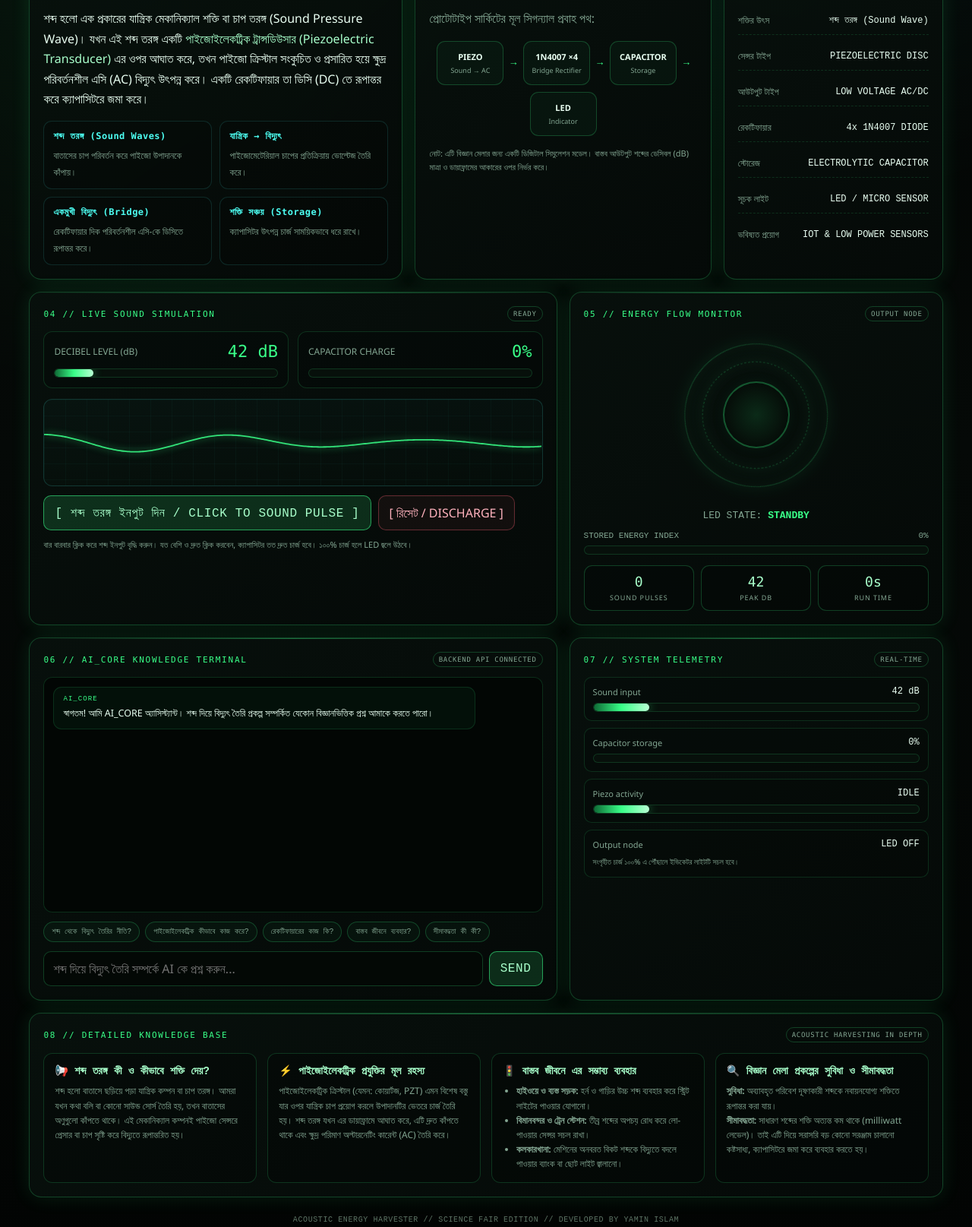
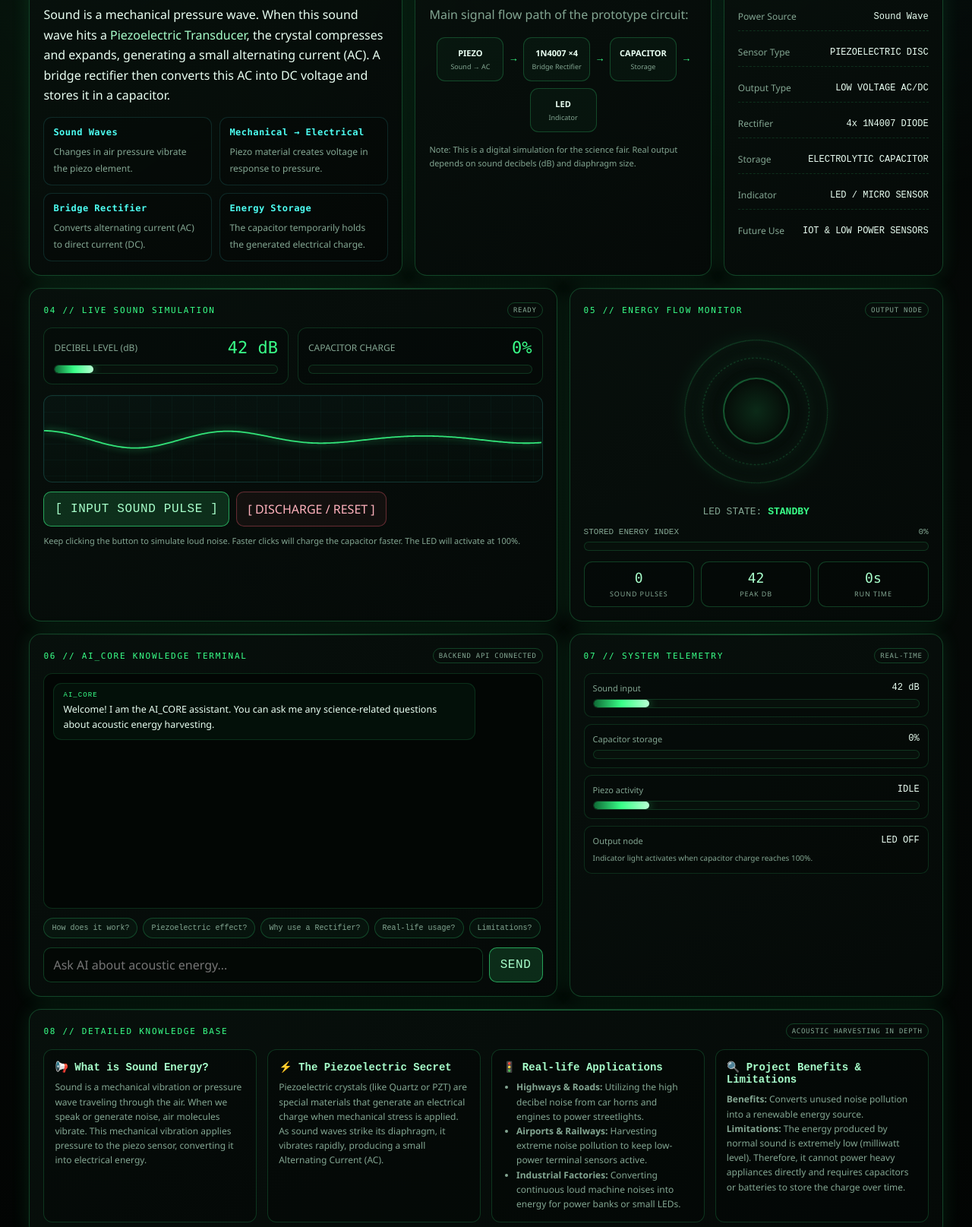
Before and after one commit to minminislam0-commits/sound-energy-harvester, a website: page public/index.html in a window 1280 px wide. Shown: the part 280-1895 px from the top of the page at 76% size. Drawn offline with Linux system fonts and the light colour scheme.

Commit message:
Update index.html

```diff
--- a/public/index.html
+++ b/public/index.html
@@ -152,7 +152,7 @@
     h1 {
       margin: 0;
       font-family: ui-monospace, SFMono-Regular, Menlo, Consolas, monospace;
-      font-size: clamp(22px, 3vw, 35px);
+      font-size: clamp(22px, 3vw, 30px);
       letter-spacing: .06em;
       text-transform: uppercase;
       text-shadow: 0 0 16px rgba(57,255,136,.3);
@@ -765,7 +765,7 @@
       .sim-top, .theory-grid { grid-template-columns: 1fr; }
       .monitor-grid { grid-template-columns: 1fr; }
       .system-status { width: 100%; justify-content: center; }
-      h1 { font-size: 21px; }
+      h1 { font-size: 19px; }
       .quick-nav { top: 6px; padding: 8px; }
     }
   </style>
@@ -776,7 +776,7 @@
     <header class="topbar">
       <div>
         <div class="eyebrow">SCIENCE FAIR // ACOUSTIC POWER SYSTEM</div>
-        <h1>শব্দ দিয়ে বিদ্যুৎ তৈরি (Acoustic Energy Harvester)</h1>
+        <h1>Acoustic Energy Harvester (শব্দ থেকে বিদ্যুৎ)</h1>
         <p class="subtitle">Developed by Yamin Islam | Class 9 Science | Jhalakathi Govt. High School</p>
       </div>
       <div class="system-status">
@@ -785,12 +785,12 @@
       </div>
     </header>
 
-    <!-- Sticky Navigation Bar for Smooth Sliding -->
+    <!-- Sticky Navigation Bar -->
     <nav class="quick-nav" aria-label="Quick Navigation">
-      <a href="#theory-section" class="nav-link">🔬 মেইন থিওরি (Theory)</a>
-      <a href="#simulator-section" class="nav-link">⚡ প্রোটোটাইপ সিমুলেটর</a>
-      <a href="#chat-section" class="nav-link">🤖 AI চ্যাটবট (AI Terminal)</a>
-      <a href="#info-section" class="nav-link">📚 শব্দ বিদ্যুৎ বিস্তারিত (Details)</a>
+      <a href="#theory-section" class="nav-link">🔬 Main Theory</a>
+      <a href="#simulator-section" class="nav-link">⚡ Prototype Simulator</a>
+      <a href="#chat-section" class="nav-link">🤖 AI Terminal</a>
+      <a href="#info-section" class="nav-link">📚 Detailed Info</a>
     </nav>
 
     <!-- Main Dashboard Grid -->
@@ -799,20 +799,20 @@
       <article class="panel theory" id="theory-section">
         <div class="panel-label"><span>01 // THEORY CORE</span><span class="tag">PIEZOELECTRIC EFFECT</span></div>
         <p>
-          শব্দ হলো এক প্রকারের যান্ত্রিক মেকানিক্যাল শক্তি বা চাপ তরঙ্গ (Sound Pressure Wave)। যখন এই শব্দ তরঙ্গ একটি <span class="highlight">পাইজোইলেকট্রিক ট্রান্সডিউসার (Piezoelectric Transducer)</span> এর ওপর আঘাত করে, তখন পাইজো ক্রিস্টাল সংকুচিত ও প্রসারিত হয়ে ক্ষুদ্র পরিবর্তনশীল এসি (AC) বিদ্যুৎ উৎপন্ন করে। একটি রেকটিফায়ার তা ডিসি (DC) তে রূপান্তর করে ক্যাপাসিটরে জমা করে।
+          Sound is a mechanical pressure wave. When this sound wave hits a <span class="highlight">Piezoelectric Transducer</span>, the crystal compresses and expands, generating a small alternating current (AC). A bridge rectifier then converts this AC into DC voltage and stores it in a capacitor.
         </p>
         <div class="theory-grid">
-          <div class="mini-card"><strong>শব্দ তরঙ্গ (Sound Waves)</strong><span>বাতাসের চাপ পরিবর্তন করে পাইজো উপাদানকে কাঁপায়।</span></div>
-          <div class="mini-card"><strong>যান্ত্রিক → বিদ্যুৎ</strong><span>পাইজোমেটেরিয়াল চাপের প্রতিক্রিয়ায় ভোল্টেজ তৈরি করে।</span></div>
-          <div class="mini-card"><strong>একমুখী বিদ্যুৎ (Bridge)</strong><span>রেকটিফায়ার দিক পরিবর্তনশীল এসি-কে ডিসিতে রূপান্তর করে।</span></div>
-          <div class="mini-card"><strong>শক্তি সঞ্চয় (Storage)</strong><span>ক্যাপাসিটর উৎপন্ন চার্জ সাময়িকভাবে ধরে রাখে।</span></div>
+          <div class="mini-card"><strong>Sound Waves</strong><span>Changes in air pressure vibrate the piezo element.</span></div>
+          <div class="mini-card"><strong>Mechanical → Electrical</strong><span>Piezo material creates voltage in response to pressure.</span></div>
+          <div class="mini-card"><strong>Bridge Rectifier</strong><span>Converts alternating current (AC) to direct current (DC).</span></div>
+          <div class="mini-card"><strong>Energy Storage</strong><span>The capacitor temporarily holds the generated electrical charge.</span></div>
         </div>
       </article>
 
       <!-- 02: Circuit Architecture -->
       <article class="panel architecture">
         <div class="panel-label"><span>02 // CIRCUIT ARCHITECTURE</span><span class="tag">PROTOTYPE FLOW</span></div>
-        <p class="muted">প্রোটোটাইপ সার্কিটের মূল সিগন্যাল প্রবাহ পথ:</p>
+        <p class="muted">Main signal flow path of the prototype circuit:</p>
         <div class="circuit" aria-label="Circuit block diagram">
           <div class="node"><b>PIEZO</b><small>Sound → AC</small></div>
           <span class="arrow">→</span>
@@ -822,20 +822,20 @@
           <span class="arrow">→</span>
           <div class="node"><b>LED</b><small>Indicator</small></div>
         </div>
-        <p class="muted" style="margin-bottom:0;font-size:11px;margin-top:14px;">নোট: এটি বিজ্ঞান মেলার জন্য একটি ডিজিটাল সিমুলেশন মডেল। বাস্তব আউটপুট শব্দের ডেসিবল (dB) মাত্রা ও ডায়াফ্রামের আকারের ওপর নির্ভর করে।</p>
+        <p class="muted" style="margin-bottom:0;font-size:11px;margin-top:14px;">Note: This is a digital simulation for the science fair. Real output depends on sound decibels (dB) and diaphragm size.</p>
       </article>
 
       <!-- 03: Quick Facts -->
       <article class="panel facts">
         <div class="panel-label"><span>03 // QUICK FACTS</span><span class="tag">LIVE MODEL</span></div>
         <div class="fact-list">
-          <div class="fact-row"><span>শক্তির উৎস</span><span>শব্দ তরঙ্গ (Sound Wave)</span></div>
-          <div class="fact-row"><span>সেন্সর টাইপ</span><span>PIEZOELECTRIC DISC</span></div>
-          <div class="fact-row"><span>আউটপুট টাইপ</span><span>LOW VOLTAGE AC/DC</span></div>
-          <div class="fact-row"><span>রেকটিফায়ার</span><span>4x 1N4007 DIODE</span></div>
-          <div class="fact-row"><span>স্টোরেজ</span><span>ELECTROLYTIC CAPACITOR</span></div>
-          <div class="fact-row"><span>সূচক লাইট</span><span>LED / MICRO SENSOR</span></div>
-          <div class="fact-row"><span>ভবিষ্যত প্রয়োগ</span><span>IOT & LOW POWER SENSORS</span></div>
+          <div class="fact-row"><span>Power Source</span><span>Sound Wave</span></div>
+          <div class="fact-row"><span>Sensor Type</span><span>PIEZOELECTRIC DISC</span></div>
+          <div class="fact-row"><span>Output Type</span><span>LOW VOLTAGE AC/DC</span></div>
+          <div class="fact-row"><span>Rectifier</span><span>4x 1N4007 DIODE</span></div>
+          <div class="fact-row"><span>Storage</span><span>ELECTROLYTIC CAPACITOR</span></div>
+          <div class="fact-row"><span>Indicator</span><span>LED / MICRO SENSOR</span></div>
+          <div class="fact-row"><span>Future Use</span><span>IOT & LOW POWER SENSORS</span></div>
         </div>
       </article>
 
@@ -859,10 +859,10 @@
         </div>
 
         <div class="sim-actions">
-          <button class="btn primary" id="simulateBtn">[ শব্দ তরঙ্গ ইনপুট দিন / CLICK TO SOUND PULSE ]</button>
-          <button class="btn danger" id="resetBtn">[ রিসেট / DISCHARGE ]</button>
+          <button class="btn primary" id="simulateBtn">[ INPUT SOUND PULSE ]</button>
+          <button class="btn danger" id="resetBtn">[ DISCHARGE / RESET ]</button>
         </div>
-        <p class="hint">বার বারবার ক্লিক করে শব্দ ইনপুট বৃদ্ধি করুন। যত বেশি ও দ্রুত ক্লিক করবেন, ক্যাপাসিটর তত দ্রুত চার্জ হবে। ১০০% চার্জ হলে LED জ্বলে উঠবে।</p>
+        <p class="hint">Keep clicking the button to simulate loud noise. Faster clicks will charge the capacitor faster. The LED will activate at 100%.</p>
         <div class="success-banner" id="successBanner">⚡ ENERGY HARVEST COMPLETE // CAPACITOR REACHED 100% // LED ACTIVATED ⚡</div>
       </article>
 
@@ -890,14 +890,14 @@
         <div class="panel-label"><span>06 // AI_CORE KNOWLEDGE TERMINAL</span><span class="tag">BACKEND API CONNECTED</span></div>
         <div class="chat-window" id="chatWindow" aria-live="polite"></div>
         <div class="quick-actions">
-          <button class="quick-btn" data-question="শব্দ থেকে বিদ্যুৎ তৈরির মূল নীতি কি?">শব্দ থেকে বিদ্যুৎ তৈরির নীতি?</button>
-          <button class="quick-btn" data-question="পাইজোইলেকট্রিক ডিস্ক কীভাবে কাজ করে?">পাইজোইলেকট্রিক কীভাবে কাজ করে?</button>
-          <button class="quick-btn" data-question="কেন ব্রিজ রেকটিফায়ার প্রয়োজন?">রেকটিফায়ারের কাজ কি?</button>
-          <button class="quick-btn" data-question="বাস্তব জীবনে শব্দ বিদ্যুতের ব্যবহার কী?">বাস্তব জীবনে ব্যবহার?</button>
-          <button class="quick-btn" data-question="প্রকল্পের সীমাবদ্ধতাগুলো কী কী?">সীমাবদ্ধতা কী কী?</button>
+          <button class="quick-btn" data-question="How does acoustic energy harvesting work?">How does it work?</button>
+          <button class="quick-btn" data-question="Explain the Piezoelectric effect in simple terms.">Piezoelectric effect?</button>
+          <button class="quick-btn" data-question="Why do we need a bridge rectifier in this circuit?">Why use a Rectifier?</button>
+          <button class="quick-btn" data-question="What are the real-life applications of sound energy?">Real-life usage?</button>
+          <button class="quick-btn" data-question="What are the limitations of this project?">Limitations?</button>
         </div>
         <div class="chat-input-row">
-          <input class="chat-input" id="chatInput" type="text" placeholder="শব্দ দিয়ে বিদ্যুৎ তৈরি সম্পর্কে AI কে প্রশ্ন করুন..." autocomplete="off">
+          <input class="chat-input" id="chatInput" type="text" placeholder="Ask AI about acoustic energy..." autocomplete="off">
           <button class="btn primary" id="sendBtn">SEND</button>
         </div>
       </article>
@@ -920,39 +920,39 @@
           </div>
           <div class="telemetry-item">
             <div class="telemetry-head"><span>Output node</span><b id="telemetryOutput">LED OFF</b></div>
-            <p class="muted" style="margin:6px 0 0;font-size:10px;">সংগৃহীত চার্জ ১০০% এ পৌঁছালে ইন্ডিকেটর লাইটটি সচল হবে।</p>
+            <p class="muted" style="margin:6px 0 0;font-size:10px;">Indicator light activates when capacitor charge reaches 100%.</p>
           </div>
         </div>
       </article>
 
-      <!-- 08: Detailed Information Section on "শব্দ দিয়ে বিদ্যুৎ তৈরি" -->
+      <!-- 08: Detailed Information Section -->
       <article class="panel detailed-info" id="info-section">
         <div class="panel-label"><span>08 // DETAILED KNOWLEDGE BASE</span><span class="tag">ACOUSTIC HARVESTING IN DEPTH</span></div>
 
         <div class="info-grid">
           <div class="info-card">
-            <h3>📢 শব্দ তরঙ্গ কী ও কীভাবে শক্তি দেয়?</h3>
-            <p>শব্দ হলো বাতাসে ছড়িয়ে পড়া যান্ত্রিক কম্পন বা চাপ তরঙ্গ। আমরা যখন কথা বলি বা কোনো সাউন্ড সোর্স তৈরি হয়, তখন বাতাসের অণুগুলো কাঁপতে থাকে। এই মেকানিক্যাল কম্পনই পাইজো সেন্সরে প্রেসার বা চাপ সৃষ্টি করে বিদ্যুতে রূপান্তরিত হয়।</p>
+            <h3>📢 What is Sound Energy?</h3>
+            <p>Sound is a mechanical vibration or pressure wave traveling through the air. When we speak or generate noise, air molecules vibrate. This mechanical vibration applies pressure to the piezo sensor, converting it into electrical energy.</p>
           </div>
 
           <div class="info-card">
-            <h3>⚡ পাইজোইলেকট্রিক প্রযুক্তির মূল রহস্য</h3>
-            <p>পাইজোইলেকট্রিক ক্রিস্টাল (যেমন: কোয়ার্টজ, PZT) এমন বিশেষ বস্তু যার ওপর যান্ত্রিক চাপ প্রয়োগ করলে উপাদানটির ভেতরে চার্জ তৈরি হয়। শব্দ তরঙ্গ যখন এর ডায়াফ্রামে আঘাত করে, এটি দ্রুত কাঁপতে থাকে এবং ক্ষুদ্র পরিমাণ অল্টারনেটিং কারেন্ট (AC) তৈরি করে।</p>
+            <h3>⚡ The Piezoelectric Secret</h3>
+            <p>Piezoelectric crystals (like Quartz or PZT) are special materials that generate an electrical charge when mechanical stress is applied. As sound waves strike its diaphragm, it vibrates rapidly, producing a small Alternating Current (AC).</p>
           </div>
 
           <div class="info-card">
-            <h3>🚦 বাস্তব জীবনে এর সম্ভাব্য ব্যবহার</h3>
+            <h3>🚦 Real-life Applications</h3>
             <ul>
-              <li><b>হাইওয়ে ও ব্যস্ত সড়ক:</b> হর্ন ও গাড়ির উচ্চ শব্দ ব্যবহার করে স্ট্রিট লাইটের পাওয়ার যোগানো।</li>
-              <li><b>বিমানবন্দর ও ট্রেন স্টেশন:</b> তীব্র শব্দের অপচয় রোধ করে লো-পাওয়ার সেন্সর সচল রাখা।</li>
-              <li><b>কলকারখানা:</b> মেশিনের অনবরত বিকট শব্দকে বিদ্যুতে বদলে পাওয়ার ব্যাংক বা ছোট লাইট জ্বালানো।</li>
+              <li><b>Highways & Roads:</b> Utilizing the high decibel noise from car horns and engines to power streetlights.</li>
+              <li><b>Airports & Railways:</b> Harvesting extreme noise pollution to keep low-power terminal sensors active.</li>
+              <li><b>Industrial Factories:</b> Converting continuous loud machine noises into energy for power banks or small LEDs.</li>
             </ul>
           </div>
 
           <div class="info-card">
-            <h3>🔍 বিজ্ঞান মেলা প্রকল্পের সুবিধা ও সীমাবদ্ধতা</h3>
-            <p><b>সুবিধা:</b> অব্যাবহৃত পরিবেশ দূষণকারী শব্দকে নবায়নযোগ্য শক্তিতে রূপান্তর করা যায়।<br>
-            <b>সীমাবদ্ধতা:</b> সাধারণ শব্দের শক্তি অত্যন্ত কম থাকে (milliwatt লেভেল)। তাই এটি দিয়ে সরাসরি বড় কোনো সরঞ্জাম চালানো কষ্টসাধ্য, ক্যাপাসিটরে জমা করে ব্যবহার করতে হয়।</p>
+            <h3>🔍 Project Benefits & Limitations</h3>
+            <p><b>Benefits:</b> Converts unused noise pollution into a renewable energy source.<br>
+            <b>Limitations:</b> The energy produced by normal sound is extremely low (milliwatt level). Therefore, it cannot power heavy appliances directly and requires capacitors or batteries to store the charge over time.</p>
           </div>
         </div>
       </article>
@@ -963,6 +963,14 @@
 
   <script>
     "use strict";
+
+    // =========================================================================
+    // ⚠️ IMPORTANT API CONFIGURATION ⚠️
+    // If your frontend and backend are hosted on different domains,
+    // you MUST put your full backend URL here (e.g., "https://my-backend.onrender.com/api/chat")
+    // =========================================================================
+    const BACKEND_ENDPOINT = "/api/chat"; // <-- UPDATE THIS LINK IF NEEDED
+    // =========================================================================
 
     // -------------------------------
     // Simulation state
@@ -1205,19 +1213,22 @@
       chatInput.value = "";
 
       try {
-        const res = await fetch("/api/chat", {
+        console.log("Sending request to:", BACKEND_ENDPOINT);
+        const res = await fetch(BACKEND_ENDPOINT, {
           method: "POST",
           headers: { "Content-Type": "application/json" },
           body: JSON.stringify({ message: clean })
         });
         const data = await res.json();
         removeProcessing();
-        if (!res.ok) throw new Error(data.error || "API request failed");
+
+        if (!res.ok) throw new Error(data.error || "API request failed with status: " + res.status);
+
         addMessage("bot", data.reply);
       } catch (err) {
         removeProcessing();
-        addMessage("bot", "SYSTEM ERROR: ব্যাকএন্ড সার্ভারের সাথে সংযোগে ব্যর্থ হয়েছে। অনুগ্রহ করে নিশ্চিত করুন ব্যাকএন্ড সার্ভার চালু আছে।");
-        console.error(err);
+        addMessage("bot", "SYSTEM ERROR: Failed to connect to the backend server. Check the browser console for details.");
+        console.error("Chatbot Fetch Error Details:", err);
       } finally {
         state.processing = false;
       }
@@ -1233,7 +1244,7 @@
     });
 
     // Initial Chatbot Message
-    addMessage("bot", "স্বাগতম! আমি AI_CORE অ্যাসিস্ট্যান্ট। শব্দ দিয়ে বিদ্যুৎ তৈরি প্রকল্প সম্পর্কিত যেকোন বিজ্ঞানভিত্তিক প্রশ্ন আমাকে করতে পারো।");
+    addMessage("bot", "Welcome! I am the AI_CORE assistant. You can ask me any science-related questions about acoustic energy harvesting.");
     updateUI();
   </script>
 </body>
```
